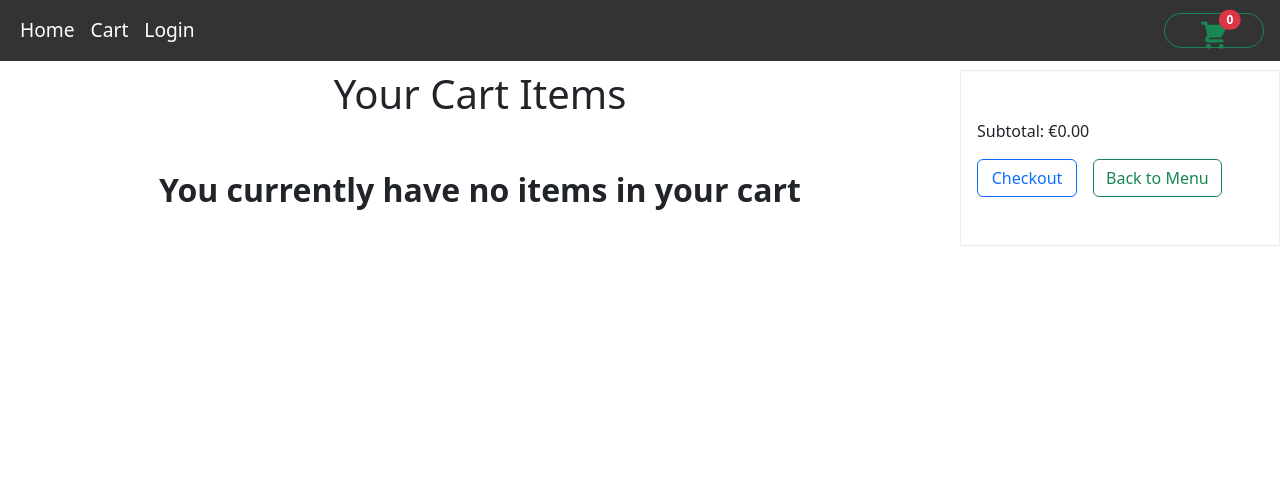
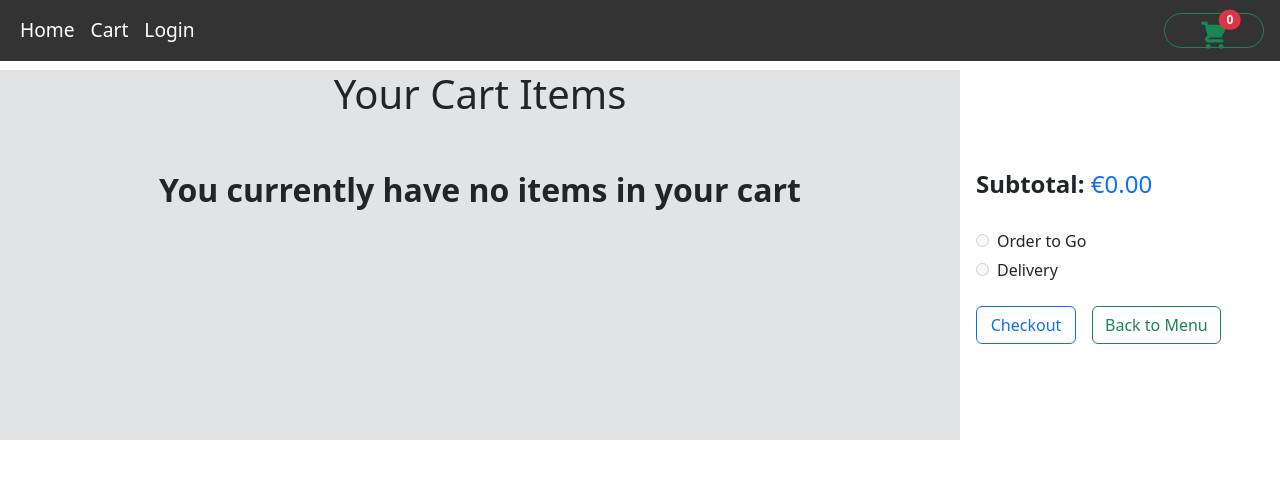
Before and after one commit to CodingLady22/skizzy-fast-food, a React (Vite) app in the folder skizzy-fast-food/: page /cartPage in a window 1280 px wide. Shown: the top 478 px of the page. Built offline with nearby package versions, Linux system fonts and the light colour scheme; a web font is replaced by a local one.

Commit message:
Add the section to hold the subtotal and delivery options

```diff
--- a/skizzy-fast-food/src/components/cart/CartPage.jsx
+++ b/skizzy-fast-food/src/components/cart/CartPage.jsx
@@ -30,7 +30,7 @@ function CartPage() {
     <section className='cart-section'>
       <Container fluid>
       <Row>
-        <Col lg={9} md={8} xs={12}>
+        <Col lg={9} md={8} xs={12} className='bg-secondary-subtle'>
         <h1 className="mb-5 text-center">Your Cart Items</h1>
       <div className="">
         {cartIsEmpty ? (
@@ -64,16 +64,20 @@ function CartPage() {
         )}
       </div>
       </Col>
-      <Col lg={3} md={4} sm={12} className='border border-light-subtle py-5 px-3 100vh mb-5'>
+      <Col lg={3} md={4} sm={12} className='py-5 px-3 100vh mb-5'>
+          <div className='sticky-top mt-5'>
             <div className="col">
               <div className="">
-              <p>Subtotal: €{subTotal.toFixed(2)}</p>
+                <p className='fw-bold fs-4'>Subtotal: <span className='fw-normal text-primary'>€{subTotal.toFixed(2)}</span></p>
               </div>
             </div>
-          {/* Add code for delivery options */}
+            <div>
+              <DeliveryOptions cartIsEmpty={cartIsEmpty} />
+            </div>
             <div>
               <button className="btn btn-outline-primary me-2">Checkout</button>
               <button onClick={handleClick} className="btn btn-outline-success ms-2">Back to Menu</button>
+            </div>
           </div>
       </Col>
       </Row>
```
Lines whose indentation alone changed are shown as unchanged.
